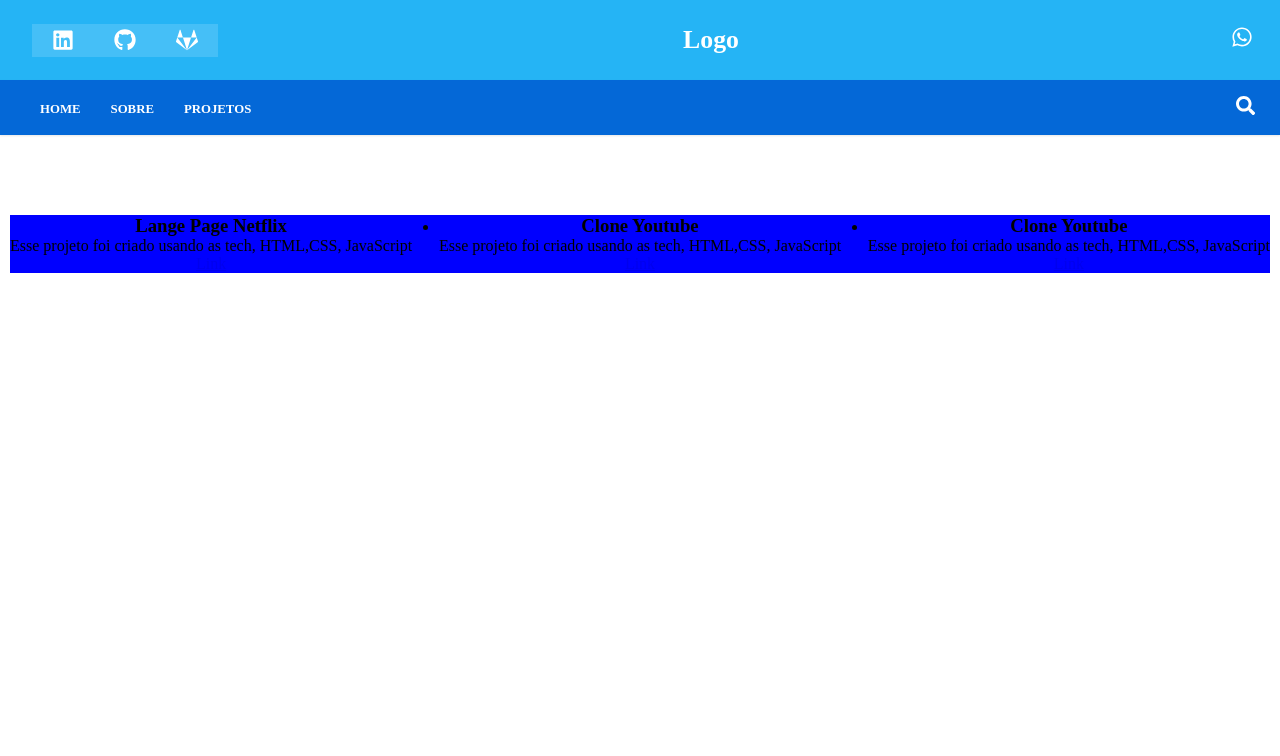
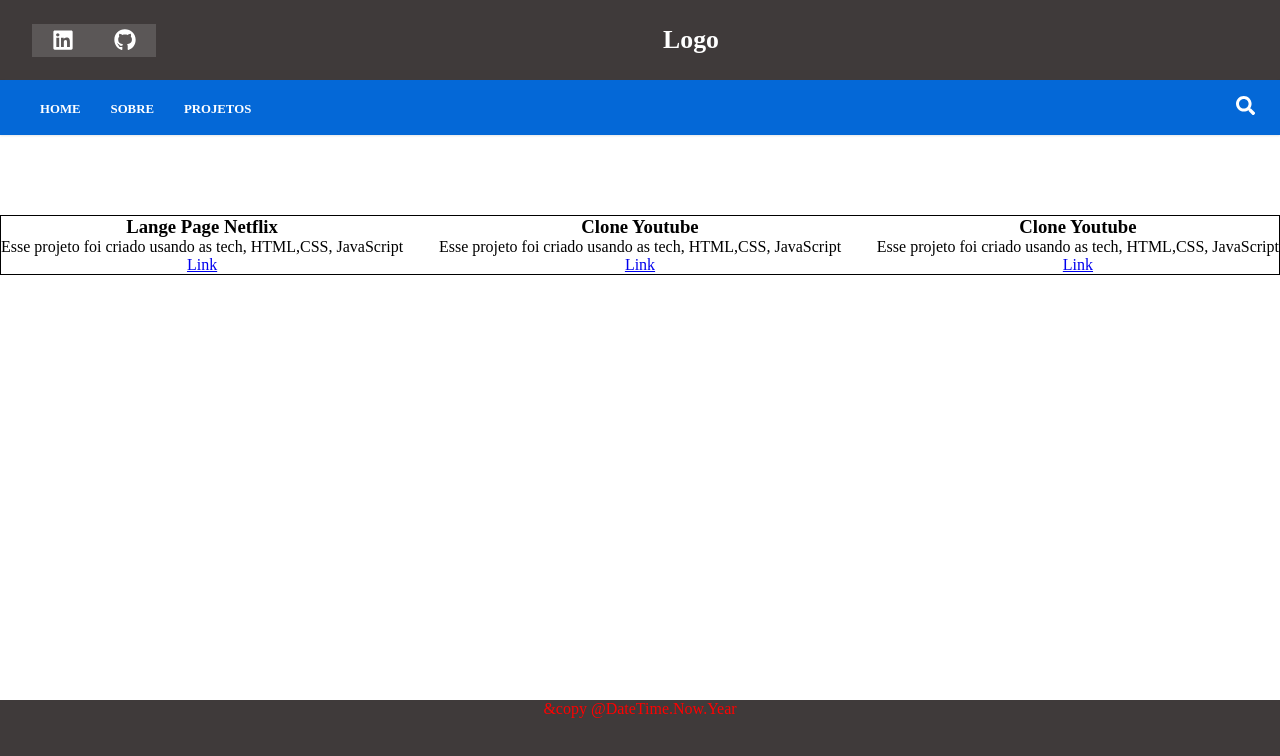
Before and after one commit to MarceloALMoreira/porfolio-react, a React (Vite) app in the folder porfolio/: page /sobre in a window 1280 px wide. Shown: the top 756 px of the page. Built offline with nearby package versions, Linux system fonts and the light colour scheme.

Commit message:
Edit footer

```diff
--- a/porfolio/src/components/ListaProjetos/ListaProjetos.module.scss
+++ b/porfolio/src/components/ListaProjetos/ListaProjetos.module.scss
@@ -1,14 +1,14 @@
 .projeto__lista{
-    margin: 10px;
     text-align: center;
     margin-top: 5rem;
     height: auto;
-    background-color: blue;
+    border: 1px solid black;
 }
 .projeto__lists{
     display: flex;
     flex-wrap: wrap;
     justify-content: space-between;
+    list-style: none;
 }
 .projeto__itens{
     flex-grow: 1;
--- a/porfolio/src/components/Manu/Menu.module.scss
+++ b/porfolio/src/components/Manu/Menu.module.scss
@@ -4,10 +4,8 @@
 }
 
 .menu__container {
-    background: rgb(37, 180, 245);
-    background: linear-gradient(15deg,
-            rgba(37, 180, 245, 0.37298669467787116) 7,
-            rgba(37, 180, 245, 1) 68%);
+  background-color: rgb(63, 58, 58);
+
     box-shadow: rgba(0, 0, 0, 0.1) 0px 1px 2px 0px;
     display: flex;
     flex-wrap: wrap;
--- a/porfolio/src/components/Manu/index.tsx
+++ b/porfolio/src/components/Manu/index.tsx
@@ -4,7 +4,7 @@
 
 const Menu = () => {
     return (
-        <>
+
             <section className={styles.menu__container}>
                 <div className={styles.menu__item}>
                     <ul className={styles.menu__icons}>
@@ -18,11 +18,6 @@
                                 <FaGithub />
                             </a>
                         </li>
-                        <li className={styles.icons__link}>
-                            <a href="">
-                                <FaGitlab />
-                            </a>
-                        </li>
                     </ul>
                 </div>
                 <div className={styles.menu__item}>
@@ -30,11 +25,11 @@
                 </div>
                 <div className={styles.menu__item}>
                     <div className={styles.icon__zap}>
-                        <FaWhatsapp />
+                        {/* <FaWhatsapp /> */}
                     </div>
                 </div>
             </section>
-        </>
+
     )
 }
 
--- /dev/null
+++ b/porfolio/src/pages/Footer/Footer.module.scss
@@ -0,0 +1,9 @@
+.footer{
+    color: red;
+    background-color: rgb(63, 58, 58);
+    bottom: 0;
+    position: fixed;
+    width: 100%;
+    height: 100px;
+    text-align: center;
+}
--- /dev/null
+++ b/porfolio/src/pages/Footer/index.tsx
@@ -0,0 +1,10 @@
+import styles from './Footer.module.scss'
+export default function Footer() {
+    return (
+        <div className={styles.footer}>
+            <footer>
+            <p>&copy @DateTime.Now.Year</p>
+            </footer>
+        </div>
+    )
+}
--- a/porfolio/src/pages/Home/index.tsx
+++ b/porfolio/src/pages/Home/index.tsx
@@ -2,6 +2,7 @@
 import ListaProjetos from "../../components/ListaProjetos"
 import Menu from "../../components/Manu"
 import Navs from "../../components/Nav_menu"
+import Footer from "../Footer"
 
    var banana = 'Doce'
 
@@ -15,7 +16,8 @@
                 <Navs />
                 {/* Component Botão por children, eu posso usar por atributo tambem! */}
                 {/* <Botao>Bem vindo</Botao> */}
-                <ListaProjetos/>
+                <ListaProjetos />
+                <Footer/>
             </section>
         </>
     )
```
